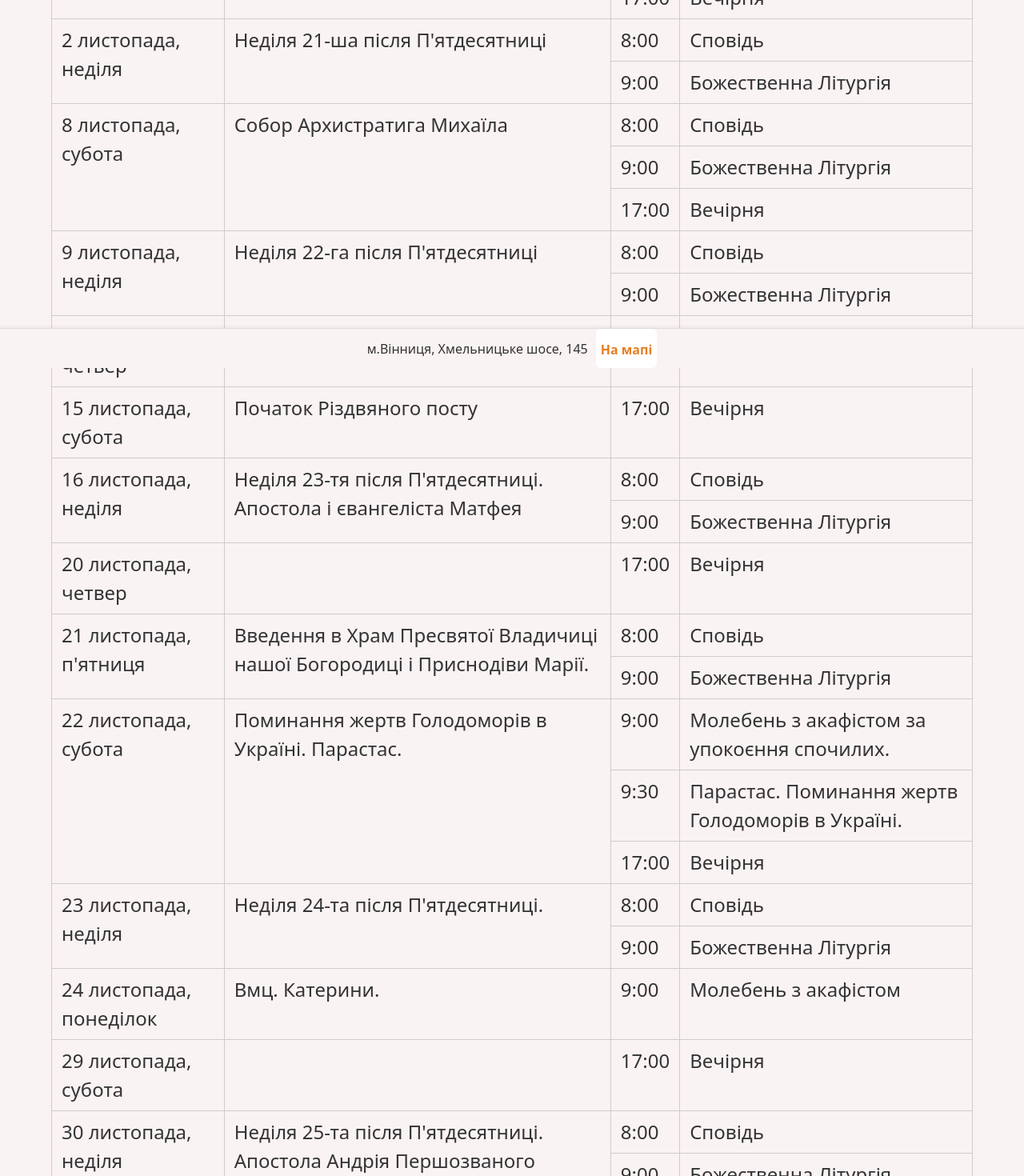
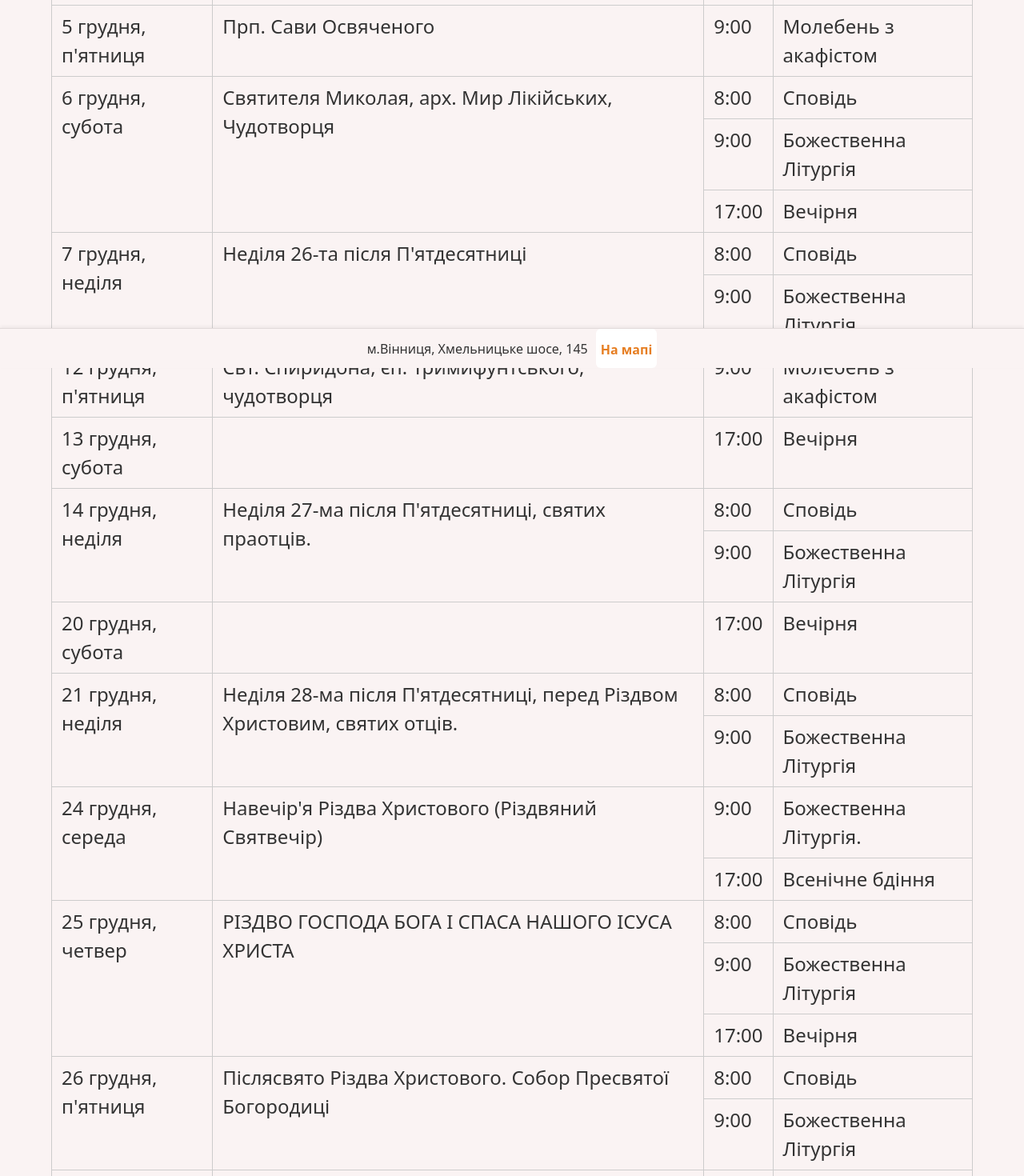
Before and after one commit to ValeriyVinn/my-parish, a Next.js app: page /shedule in a window 1280 px wide. Shown: the part 340-1810 px from the top of the page at 80% size. Built offline with nearby package versions, Linux system fonts and the light colour scheme.

Commit message:
renew(schedule.json): december

```diff
--- a/src/app/shedule/page.tsx
+++ b/src/app/shedule/page.tsx
@@ -31,7 +31,7 @@ export default function ShedulePage() {
 
   return (
     <section className={`container ${styles.wrapper}`}>
-      <h1 className={styles.title}>Розклад Богослужінь — Листопад</h1>
+      <h1 className={styles.title}>Розклад Богослужінь — Грудень</h1>
 
       <div className={styles.tableWrapper}>
         <table className={styles.table}>
--- a/src/data/schedule.json
+++ b/src/data/schedule.json
@@ -1,26 +1,20 @@
 [
   {
-    "date": "1 листопада, субота",
+    "date": "4 грудня, четвер",
     "day": "",
-    "title": "Безсрібників і чудотворців Косми та Даміана",
-    "services": [
-      { "time": "9:00", "name": "Молебень з акафістом" },
-      { "time": "17:00", "name": "Вечірня" }
-    ]
+    "title": "Bмц. Bapвaри",
+    "services": [{ "time": "9:00", "name": "Молебень з акафістом" }]
   },
   {
-    "date": "2 листопада,  неділя",
+    "date": "5 грудня,  п'ятниця",
     "day": "",
-    "title": "Неділя 21-ша після П'ятдесятниці",
-    "services": [
-      { "time": "8:00", "name": "Сповідь" },
-      { "time": "9:00", "name": "Божественна Літургія" }
-    ]
+    "title": "Прп. Сави Освяченого",
+    "services": [{ "time": "9:00", "name": "Молебень з акафістом" }]
   },
   {
-    "date": "8 листопада,  субота",
+    "date": "6 грудня,  субота",
     "day": "",
-    "title": "Собор Архистратига Михаїла",
+    "title": "Святителя Миколая, арх. Мир Лікійських, Чудотворця",
     "services": [
       { "time": "8:00", "name": "Сповідь" },
       { "time": "9:00", "name": "Божественна Літургія" },
@@ -28,89 +22,95 @@
     ]
   },
   {
-    "date": "9 листопада, неділя",
+    "date": "7 грудня, неділя",
     "day": "",
-    "title": "Неділя 22-га після П'ятдесятниці",
+    "title": "Неділя 26-та після П'ятдесятниці",
     "services": [
       { "time": "8:00", "name": "Сповідь" },
       { "time": "9:00", "name": "Божественна Літургія" }
     ]
   },
   {
-    "date": "13 листопада,  четвер",
+    "date": "12 грудня,  п'ятниця",
     "day": "",
-    "title": "Свт. Іоана Золотоустого",
+    "title": "Свт. Спиридона, єп. Тримифунтського, чудотворця",
     "services": [{ "time": "9:00", "name": "Молебень з акафістом" }]
   },
 
   {
-    "date": "15 листопада,  субота",
+    "date": "13 грудня,  субота",
     "day": "",
-    "title": "Початок Різдвяного посту",
+    "title": "",
     "services": [{ "time": "17:00", "name": "Вечірня" }]
   },
   {
-    "date": "16 листопада,  неділя",
+    "date": "14 грудня,  неділя",
     "day": "",
-    "title": "Неділя 23-тя після П'ятдесятниці. Апостола і євангеліста Матфея",
+    "title": "Неділя 27-ма після П'ятдесятниці, святих праотців.",
     "services": [
       { "time": "8:00", "name": "Сповідь" },
       { "time": "9:00", "name": "Божественна Літургія" }
     ]
   },
   {
-    "date": "20 листопада,  четвер",
+    "date": "20 грудня,  субота",
     "day": "",
     "title": "",
     "services": [{ "time": "17:00", "name": "Вечірня" }]
   },
   {
-    "date": "21 листопада,  п'ятниця",
+    "date": "21 грудня,  неділя",
     "day": "",
-    "title": "Введення в Храм Пресвятої Владичиці нашої Богородиці і Приснодіви Марії.",
+    "title": "Неділя 28-ма після П'ятдесятниці, перед Різдвом Христовим, святих отців.",
     "services": [
       { "time": "8:00", "name": "Сповідь" },
       { "time": "9:00", "name": "Божественна Літургія" }
     ]
   },
   {
-    "date": "22 листопада,  субота",
+    "date": "24 грудня,  середа",
     "day": "",
-    "title": "Поминання жертв Голодоморів в Україні. Парастас.",
+    "title": "Навечір'я Різдва Христового (Різдвяний Святвечір)",
     "services": [
       {
         "time": "9:00",
-        "name": "Молебень з акафістом за упокоєння спочилих."
+        "name": "Божественна Літургія."
       },
-      { "time": "9:30", "name": "Парастас. Поминання жертв Голодоморів в Україні." },
+      { "time": "17:00", "name": "Всенічне бдіння" }
+    ]
+  },
+  {
+    "date": "25 грудня,  четвер",
+    "day": "",
+    "title": "РІЗДВО ГОСПОДА БОГА I CПAСА НАШОГО ІСУСА ХРИСТА",
+    "services": [
+      { "time": "8:00", "name": "Сповідь" },
+      { "time": "9:00", "name": "Божественна Літургія" },
       { "time": "17:00", "name": "Вечірня" }
     ]
   },
   {
-    "date": "23 листопада,  неділя",
+    "date": "26 грудня,  п'ятниця",
     "day": "",
-    "title": "Неділя 24-та після П'ятдесятниці.",
+    "title": "Післясвято Різдва Христового. Собор Пресвятої Богородиці",
     "services": [
       { "time": "8:00", "name": "Сповідь" },
       { "time": "9:00", "name": "Божественна Літургія" }
     ]
   },
   {
-    "date": "24 листопада,  понеділок",
+    "date": "27 грудня,  субота",
     "day": "",
-    "title": "Вмц. Катерини.",
-    "services": [{ "time": "9:00", "name": "Молебень з акафістом" }]
+    "title": "Ап. першомученика і архідиякона Стефана",
+    "services": [
+      { "time": "9:00", "name": "Молебень з акафістом" },
+      { "time": "17:00", "name": "Вечірня" }
+    ]
   },
   {
-    "date": "29 листопада,  субота",
+    "date": "28 грудня,  неділя",
     "day": "",
-    "title": "",
-    "services": [{ "time": "17:00", "name": "Вечірня" }]
-  },
-  {
-    "date": "30 листопада,  неділя",
-    "day": "",
-    "title": "Неділя 25-та після П'ятдесятниці. Апостола Андрія Першозваного",
+    "title": "Неділя 29-та після П'ятдесятниці після Різдва Христового",
     "services": [
       { "time": "8:00", "name": "Сповідь" },
       { "time": "9:00", "name": "Божественна Літургія" }
```
